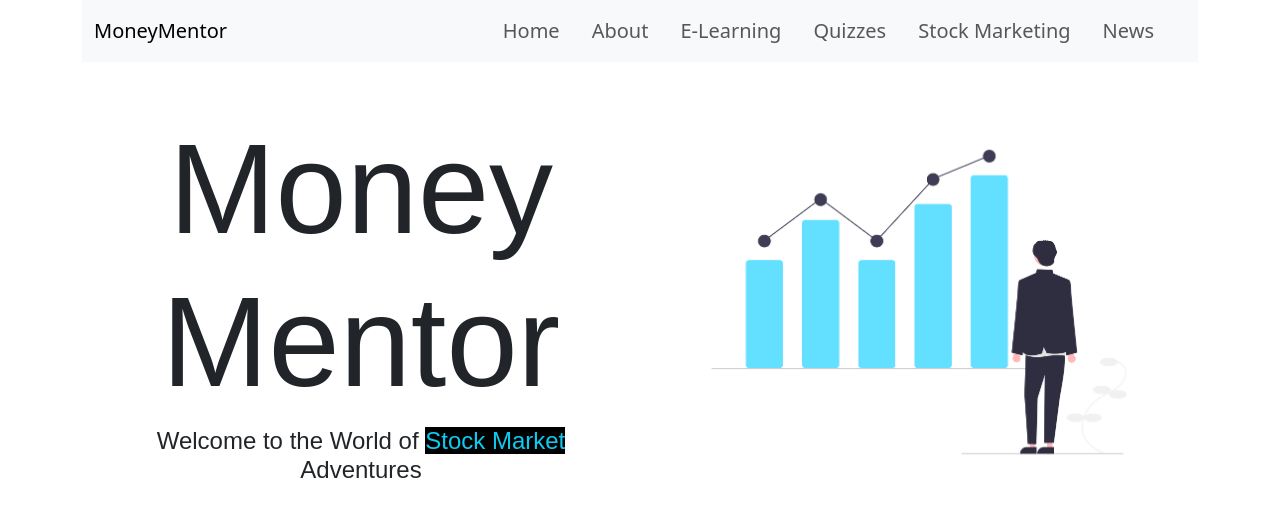
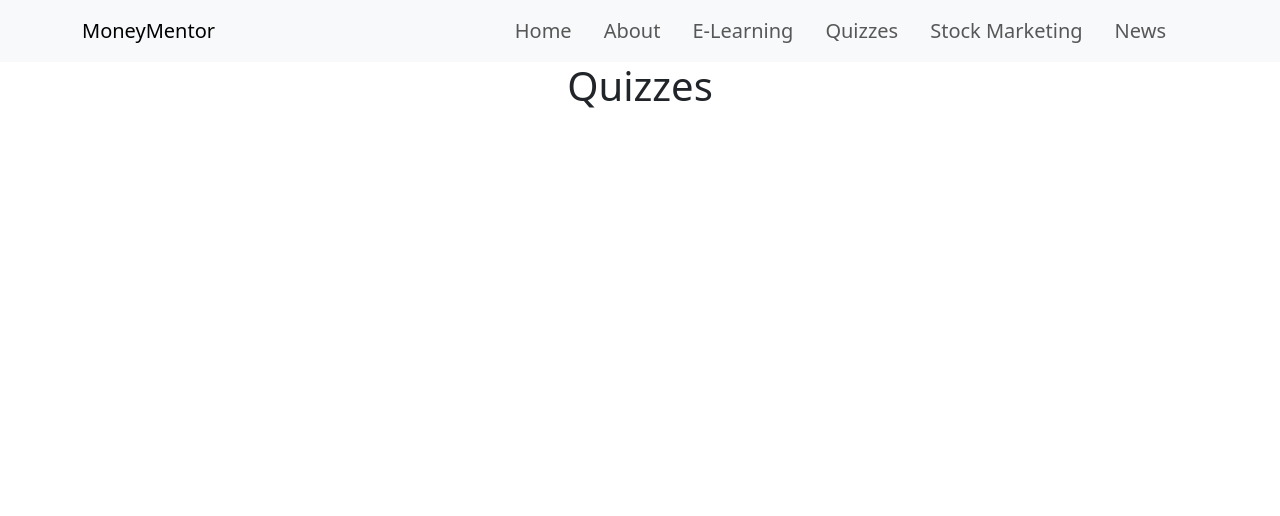
Before and after one commit to Invest-learning-WWCodeHackathon/frontend, a React (Create React App) app: page /quizzes in a window 1280 px wide. Shown: the top 516 px of the page. Built offline with nearby package versions, Linux system fonts and the light colour scheme; a web font is replaced by a local one.

Commit message:
added browser router

```diff
--- a/src/App.js
+++ b/src/App.js
@@ -1,15 +1,21 @@
-
+import React from 'react';
+import { BrowserRouter, Route, Routes } from 'react-router-dom';
 import './App.css';
+import Header from './components/Header';
 import Home from './components/Home';
 import Quizzes from './components/Quizzes';
 
 function App() {
-
   return (
-    <div className="App">
-      <Home/>
-      <Quizzes/>
-    </div>
+    <BrowserRouter>
+      <div className="App">
+        <Header/>
+        <Routes>
+          <Route path="/" element={<Home />} />
+          <Route path="/quizzes" element={<Quizzes />} />
+        </Routes>
+      </div>
+    </BrowserRouter>
   );
 }
 
--- a/src/components/Home.js
+++ b/src/components/Home.js
@@ -1,6 +1,5 @@
 import { Container } from 'react-bootstrap';
 
-import Header from './Header';
 import Hero from './Hero';
 
 function Home() {
@@ -8,7 +7,6 @@
     return (
         <div className="">
             <Container>
-                <Header />
                 <Hero />
             </Container>
 
--- a/src/components/Quizzes.js
+++ b/src/components/Quizzes.js
@@ -5,7 +5,7 @@
 const Quizzes = () =>{
     return(
         <Container>
-
+            <h1>Quizzes</h1>
         </Container>
     )
 }
```
